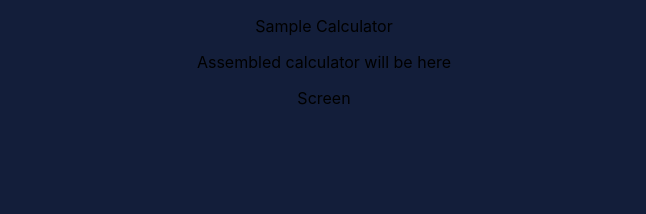
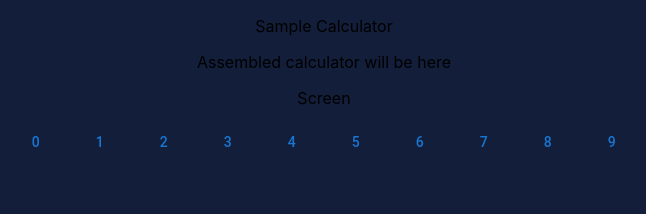
Before and after one commit to bluVshal/pub-sample-calculator, a React (Create React App) app: page / in a window 1280 px wide. Shown: the top 214 px of the page, without its empty margins (316-962 px from the left). Built offline with nearby package versions, Linux system fonts and the light colour scheme.

Commit message:
added button scaffolding

```diff
--- a/src/Components/Assemble/Assemble.js
+++ b/src/Components/Assemble/Assemble.js
@@ -1,5 +1,6 @@
 import React from 'react';
 
+import Buttons from '../Buttons/Buttons';
 import Screen from '../Screen/Screen';
 
 const Assemble = () => {
@@ -7,6 +8,7 @@ const Assemble = () => {
         <div>
             <p>Assembled calculator will be here</p>
             <Screen />
+            <Buttons />
         </div>
     );
 };
--- a/src/Components/Buttons/Buttons.js
+++ b/src/Components/Buttons/Buttons.js
@@ -1,9 +1,17 @@
 import React from 'react';
+import Button from '@mui/material/Button';
 
 const Buttons = () => {
+
+    const populateButtons = () =>{
+        const arrayNum = [1,2,3,4,5,6,7,8,9,0];
+
+        return arrayNum.map((key, numbr) => <Button className="btn-num" key={key}>{numbr}</Button>);
+    };
+
     return(
         <div>
-            <button>Sample Button</button>
+            {populateButtons()}
         </div>
     );
 
```
